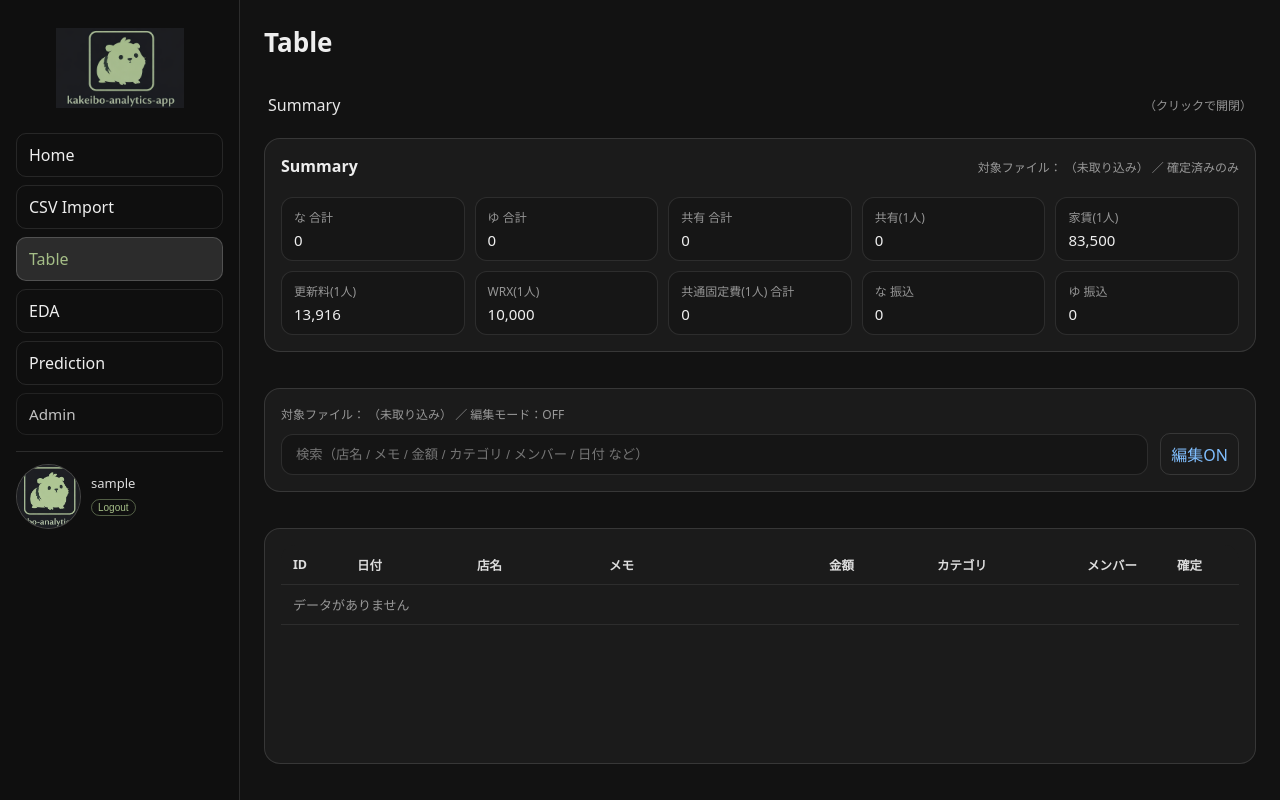
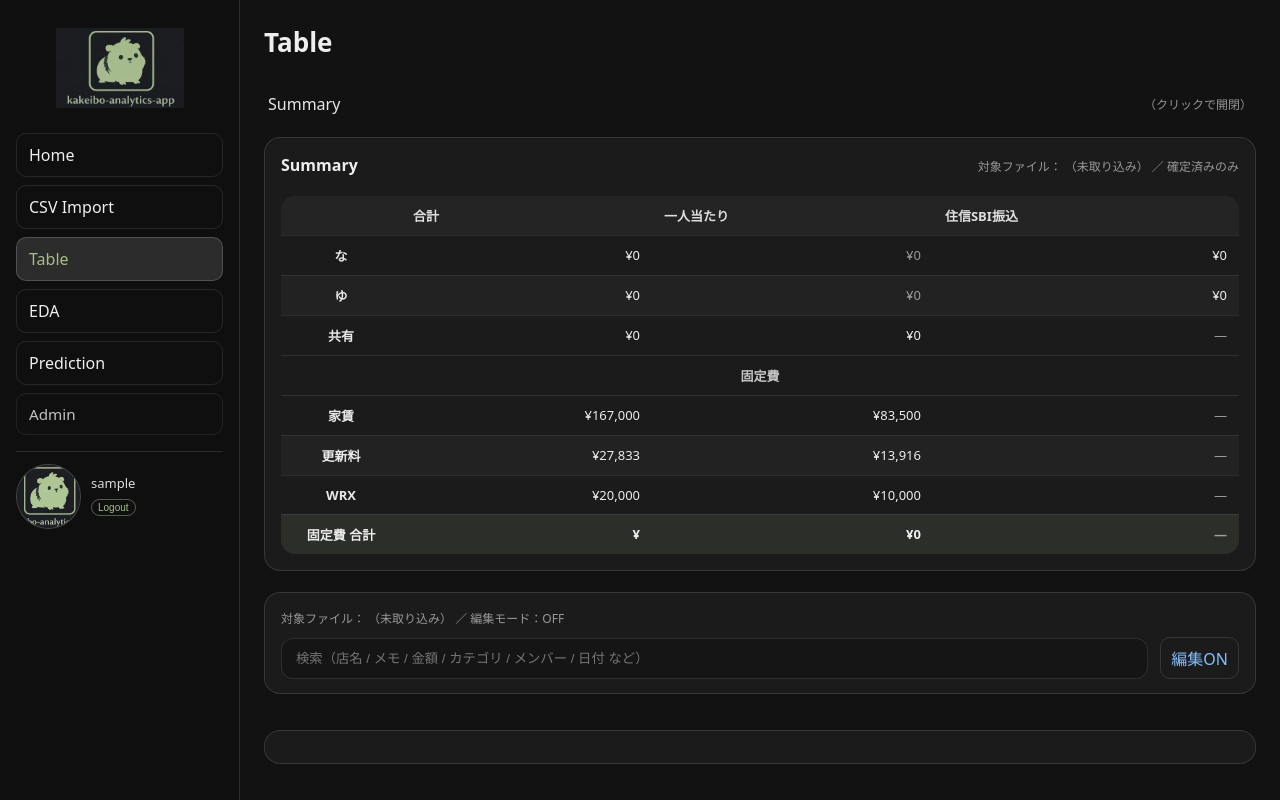
Before and after one commit to yoshimu-urami-nats/kakeibo-analytics-app, a Django app: page /transactions/ in a window 1280 px wide. Run offline with Django 5.2, Linux system fonts and the light colour scheme; the visitor is signed in with stand-in values (Sample User, id 1); data that the repository does not hold is empty.

Commit message:
サマリ調整

```diff
--- a/static/app_min.css
+++ b/static/app_min.css
@@ -570,6 +570,59 @@ h1{ margin: 0 0 12px; font-size: 26px; }
   font-variant-numeric: tabular-nums;
 }
 
+/* ===== Summary table ===== */
+.summary-table{
+  width: 100%;
+  border-collapse: collapse;
+  margin-top: 10px;
+  overflow: hidden;
+  border-radius: 14px;
+}
+
+.summary-table th,
+.summary-table td{
+  padding: 10px 12px;
+  border-bottom: 1px solid rgba(255,255,255,.08);
+  font-size: 13px;
+  white-space: nowrap;
+}
+
+.summary-table thead th{
+  background: rgba(255,255,255,.04);
+  color: rgba(255,255,255,.85);
+  font-weight: 600;
+  text-align: left;
+}
+
+.summary-table tbody tr:nth-child(even){
+  background: rgba(255,255,255,.03);
+}
+
+.summary-table .rowhead{
+  width: 120px;
+  color: rgba(255,255,255,.90);
+}
+
+.summary-table .num{
+  text-align: right;
+  font-variant-numeric: tabular-nums;
+}
+
+.summary-table .sep th{
+  background: rgba(0,0,0,.22);
+  color: rgba(255,255,255,.75);
+  font-weight: 600;
+  border-bottom: 1px solid rgba(255,255,255,.10);
+}
+
+.summary-table .total th,
+.summary-table .total td{
+  border-bottom: none;
+  background: rgba(165,190,135,.08);
+  font-weight: 700;
+}
+
+
 /* ===== Accordion (details) ===== */
 .acc{
   border-radius: 16px;
--- a/transactions/templates/transactions/transaction_list.html
+++ b/transactions/templates/transactions/transaction_list.html
@@ -23,51 +23,73 @@
         </div>
       </div>
 
-      <div class="summary-grid">
-        <div class="summary-item">
-          <div class="muted">な 合計</div>
-          <div class="summary-val">{{ summary.n_total|intcomma }}</div>
-        </div>
-        <div class="summary-item">
-          <div class="muted">ゆ 合計</div>
-          <div class="summary-val">{{ summary.y_total|intcomma }}</div>
-        </div>
-        <div class="summary-item">
-          <div class="muted">共有 合計</div>
-          <div class="summary-val">{{ summary.shared_total|intcomma }}</div>
-        </div>
+      <!-- サマリテーブル -->
+      <table class="summary-table">
+        <thead>
+          <tr>
+            <th></th>
+            <th>合計</th>
+            <th>一人当たり</th>
+            <th>住信SBI振込</th>
+          </tr>
+        </thead>
 
-        <div class="summary-item">
-          <div class="muted">共有(1人)</div>
-          <div class="summary-val">{{ summary.shared_per_person|intcomma }}</div>
-        </div>
-        <div class="summary-item">
-          <div class="muted">家賃(1人)</div>
-          <div class="summary-val">{{ summary.rent_per_person|intcomma }}</div>
-        </div>
-        <div class="summary-item">
-          <div class="muted">更新料(1人)</div>
-          <div class="summary-val">{{ summary.rent_renewal_per_person|intcomma }}</div>
-        </div>
-        <div class="summary-item">
-          <div class="muted">WRX(1人)</div>
-          <div class="summary-val">{{ summary.wrx_per_person|intcomma }}</div>
-        </div>
+        <tbody>
+          <tr>
+            <th class="rowhead">な</th>
+            <td class="num">¥{{ summary.n_total|intcomma }}</td>
+            <td class="num muted">¥0</td>
+            <td class="num">¥{{ summary.transfer_n|intcomma }}</td>
+          </tr>
 
-        <div class="summary-item">
-          <div class="muted">共通固定費(1人) 合計</div>
-          <div class="summary-val">{{ summary.per_person_total|intcomma }}</div>
-        </div>
+          <tr>
+            <th class="rowhead">ゆ</th>
+            <td class="num">¥{{ summary.y_total|intcomma }}</td>
+            <td class="num muted">¥0</td>
+            <td class="num">¥{{ summary.transfer_y|intcomma }}</td>
+          </tr>
 
-        <div class="summary-item">
-          <div class="muted">な 振込</div>
-          <div class="summary-val">{{ summary.transfer_n|intcomma }}</div>
-        </div>
-        <div class="summary-item">
-          <div class="muted">ゆ 振込</div>
-          <div class="summary-val">{{ summary.transfer_y|intcomma }}</div>
-        </div>
-      </div>
+          <tr>
+            <th class="rowhead">共有</th>
+            <td class="num">¥{{ summary.shared_total|intcomma }}</td>
+            <td class="num">¥{{ summary.shared_per_person|intcomma }}</td>
+            <td class="num muted">—</td>
+          </tr>
+
+          <tr class="sep">
+            <th colspan="4">固定費</th>
+          </tr>
+
+          <tr>
+            <th class="rowhead">家賃</th>
+            <td class="num">¥{{ summary.rent|intcomma }}</td>
+            <td class="num">¥{{ summary.rent_per_person|intcomma }}</td>
+            <td class="num muted">—</td>
+          </tr>
+
+          <tr>
+            <th class="rowhead">更新料</th>
+            <td class="num">¥{{ summary.rent_renewal|intcomma }}</td>
+            <td class="num">¥{{ summary.rent_renewal_per_person|intcomma }}</td>
+            <td class="num muted">—</td>
+          </tr>
+
+          <tr>
+            <th class="rowhead">WRX</th>
+            <td class="num">¥{{ summary.wrx|intcomma }}</td>
+            <td class="num">¥{{ summary.wrx_per_person|intcomma }}</td>
+            <td class="num muted">—</td>
+          </tr>
+
+          <tr class="total">
+            <th class="rowhead">固定費 合計</th>
+            <td class="num">¥{{ summary.fixed_total|intcomma }}</td>
+            <td class="num">¥{{ summary.per_person_total|intcomma }}</td>
+            <td class="num muted">—</td>
+          </tr>
+        </tbody>
+      </table>
+
     </div>
   </details>
   <!-- ▲▲ summaryここまで ▲▲ -->
--- a/transactions/views.py
+++ b/transactions/views.py
@@ -349,6 +349,8 @@ def transaction_list(request):
             + summary["wrx_per_person"]
         )
 
+        summary["fixed_total"] = summary["rent"] + summary["rent_renewal"] + summary["wrx"]
+
         # 振込額
         summary["transfer_n"] = summary["n_total"] + summary["per_person_total"]
         summary["transfer_y"] = summary["y_total"] + summary["per_person_total"]
```
